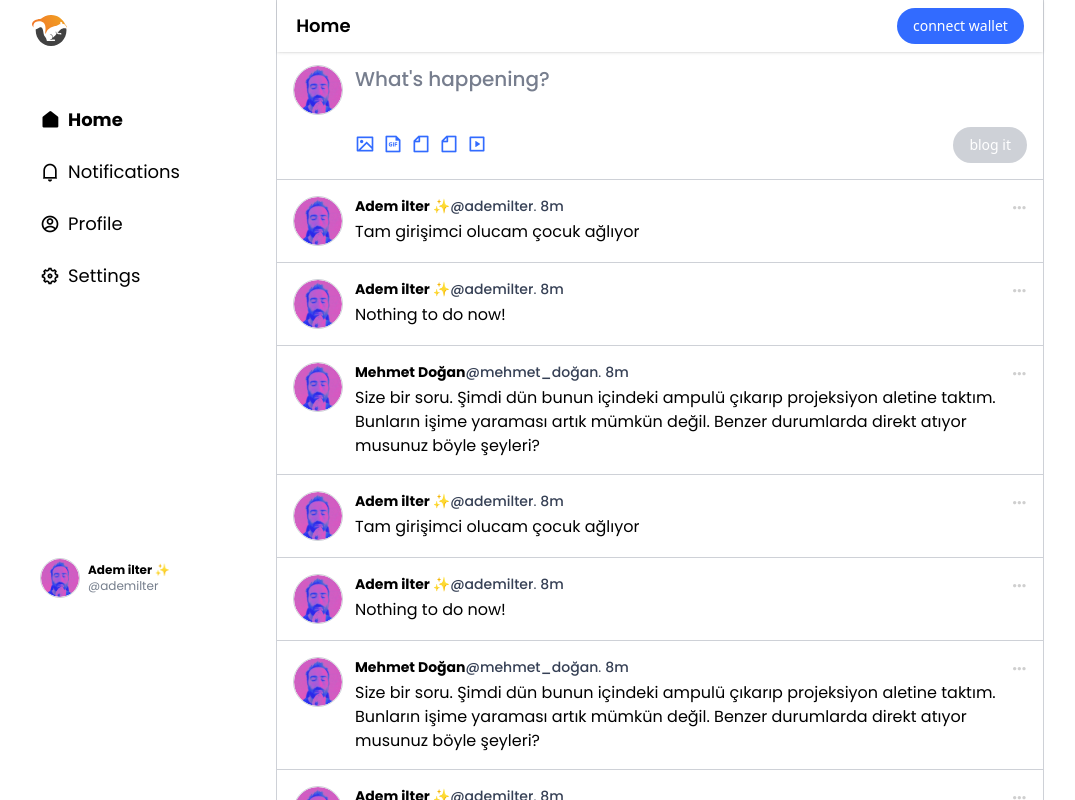
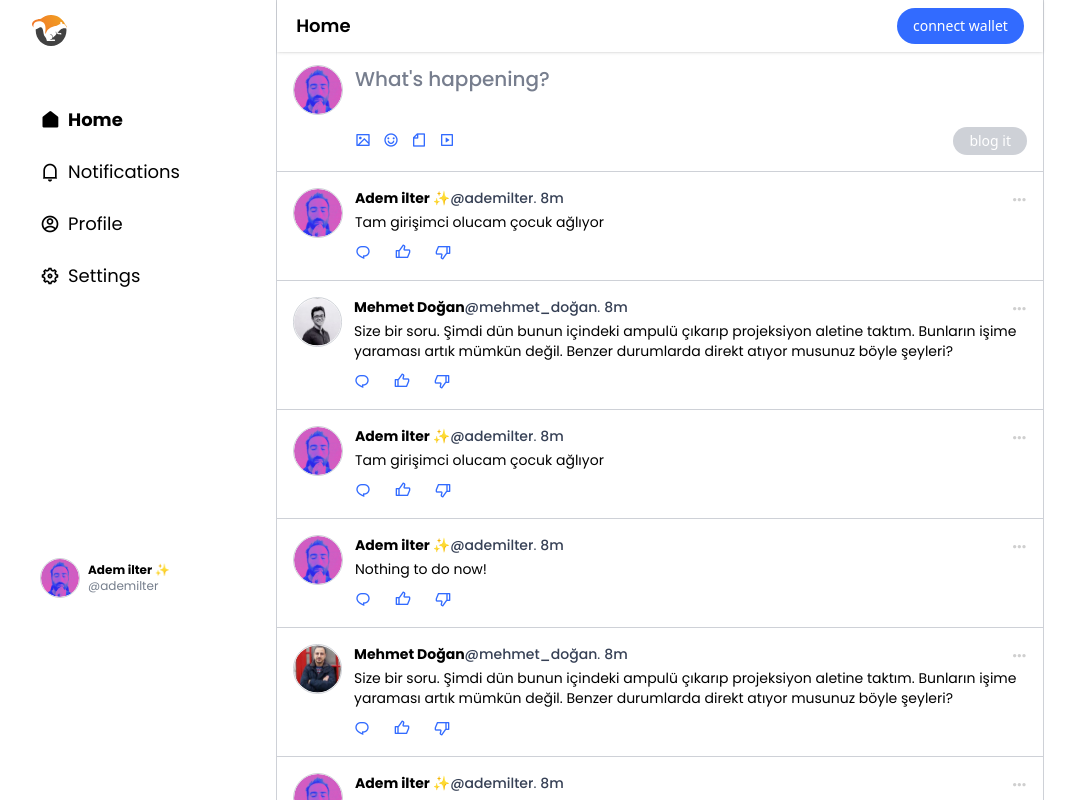
Before and after one commit to Theo-flux/blogit, a Next.js app in the folder client/: page / in a window 1280 px wide. Shown: the top 800 px of the page, without its empty margins (108-1183 px from the left). Built offline with nearby package versions, Linux system fonts and the light colour scheme.

Commit message:
Blogbox and blogFeed development

```diff
--- a/client/components/home/Blog.jsx
+++ b/client/components/home/Blog.jsx
@@ -1,12 +1,29 @@
 import React from 'react'
+
+const icons = [
+    {
+        id: 1,
+        name: "ri-chat-1-line"
+    },
+
+    {
+        id: 2,
+        name: "ri-thumb-up-line"
+    },
+
+    {
+        id: 3,
+        name: "ri-thumb-down-line"
+    },
+]
 
 export default function Blog({person}) {
   return (
     <div className={`border-t font-poppins relative p-4 flex justify-between items-start w-[100%]`}>
-        <img src={`${person.image}`} className='w-[50px] h-[50px] border rounded-full mr-3' alt="profile image" />
+        <img src={`${person.image}`} className='cursor-pointer w-[50px] h-[50px] border rounded-full mr-3' alt="profile image" />
         <div className='w-full'>
             <div className='flex justify-between items-start w-full'>
-                <div className='flex text-sm justify-start items-start'>
+                <div className='flex text-sm justify-start items-start cursor-pointer'>
                     <p className='truncate max-w-[70px] md:max-w-[150px] font-bold'>{person.name}</p>
                     <p className='truncate max-w-[70px] md:max-w-[150px] font-medium text-gray-600'>{person.username}</p>
                     <p className='text-gray-600 mr-1'>.</p>
@@ -17,9 +34,19 @@ export default function Blog({person}) {
                     <i class="font-bold p-0 m-0 text-[#00000030] cursor-pointer ri-more-fill" />
                 </div>
             </div>
-            <p>
+            <p className='text-sm'>
                 {person.message}
             </p>
+
+            <div className='mt-2 flex justify-start items-center'>
+                {
+                    icons.map((icon) => {
+                        return (
+                            <i className={`mr-6 text-blue-500 cursor-pointer ${icon.name}`}/>
+                        )
+                    })
+                }
+            </div>
         </div>
         {/* <div className='bg-white absolute right-0 border w-[300px]'>
 
--- a/client/components/home/Blogbox.jsx
+++ b/client/components/home/Blogbox.jsx
@@ -9,16 +9,11 @@ const iconResource = [
 
     {
         id: 2,
-        name: "ri-file-gif-line",
+        name: "ri-emotion-happy-line",
     },
 
     {
         id: 3,
-        name: "ri-file-line",
-    },
-
-    {
-        id: 4,
         name: "ri-file-line",
     },
 
@@ -65,13 +60,13 @@ export default function Blogbox() {
                         {
                             iconResource.map((icon) => {
                                 return(
-                                    <i key={icon.id} className={`text-xl font-light mr-2  text-blue-500 ${icon.name}`}/>
+                                    <i key={icon.id} className={`cursor-pointer font-light mr-2 md:mr-3  text-blue-500 ${icon.name}`}/>
                                 )
                             })
                         }
                     </div>
 
-                    <Button disabled={message.text ? false: true} text="blog it" className={`disabled:bg-gray-200`}/>
+                    <Button disabled={message.text ? false: true} text="blog it" className={`disabled:bg-gray-200 transition-all duration-300 ease-in-out`}/>
                 </div>
             </div>
         </div>
--- a/client/containers/Home.jsx
+++ b/client/containers/Home.jsx
@@ -12,15 +12,7 @@ const people = [
 
   {
     id: 1,
-    image: "/profile-image.svg",
-    name: "Adem ilter ✨",
-    username: "@ademilter",
-    message: "Nothing to do now!",
-  },
-
-  {
-    id: 1,
-    image: "/profile-image.svg",
+    image: "/profile-1.svg",
     name: "Mehmet Doğan",
     username: "@mehmet_doğan",
     message: "Size bir soru. Şimdi dün bunun içindeki ampulü çıkarıp projeksiyon aletine taktım. Bunların işime yaraması artık mümkün değil. Benzer durumlarda direkt atıyor musunuz böyle şeyleri?",
@@ -43,17 +35,10 @@ const people = [
 
   {
     id: 1,
-    image: "/profile-image.svg",
+    image: "/profile-2.svg",
     name: "Mehmet Doğan",
     username: "@mehmet_doğan",
     message: "Size bir soru. Şimdi dün bunun içindeki ampulü çıkarıp projeksiyon aletine taktım. Bunların işime yaraması artık mümkün değil. Benzer durumlarda direkt atıyor musunuz böyle şeyleri?",
-  },
-   {
-    id: 1,
-    image: "/profile-image.svg",
-    name: "Adem ilter ✨",
-    username: "@ademilter",
-    message: "Tam girişimci olucam çocuk ağlıyor",
   },
 
   {
@@ -66,10 +51,17 @@ const people = [
 
   {
     id: 1,
-    image: "/profile-image.svg",
+    image: "/profile-2.svg",
     name: "Mehmet Doğan",
     username: "@mehmet_doğan",
     message: "Size bir soru. Şimdi dün bunun içindeki ampulü çıkarıp projeksiyon aletine taktım. Bunların işime yaraması artık mümkün değil. Benzer durumlarda direkt atıyor musunuz böyle şeyleri?",
+  },
+  {
+    id: 1,
+    image: "/profile-image.svg",
+    name: "Adem ilter ✨",
+    username: "@ademilter",
+    message: "Tam girişimci olucam çocuk ağlıyor",
   },
 ]
 
--- a/client/shared/Buttons.jsx
+++ b/client/shared/Buttons.jsx
@@ -1,4 +1,3 @@
-
 export function ConnectButton() {
   return (
     <div className="cursor-pointer bg-blue-500 text-white text-sm font-medium rounded-full py-2 px-4">
@@ -7,10 +6,9 @@ export function ConnectButton() {
   )
 }
 
-
 export function Button({className, text, ...restProps}) {
   return (
-    <button {...restProps}  className={`cursor-pointer bg-blue-500 text-white text-sm font-medium rounded-full py-2 px-4 ${className}`}>
+    <button {...restProps}  className={`cursor-pointer bg-blue-500 text-white text-sm font-medium rounded-full py-1 px-4 ${className}`}>
         {text}
     </button>
   )
```
Also changed, not shown: client/public/profile-1.svg (added), client/public/profile-2.svg (added).
